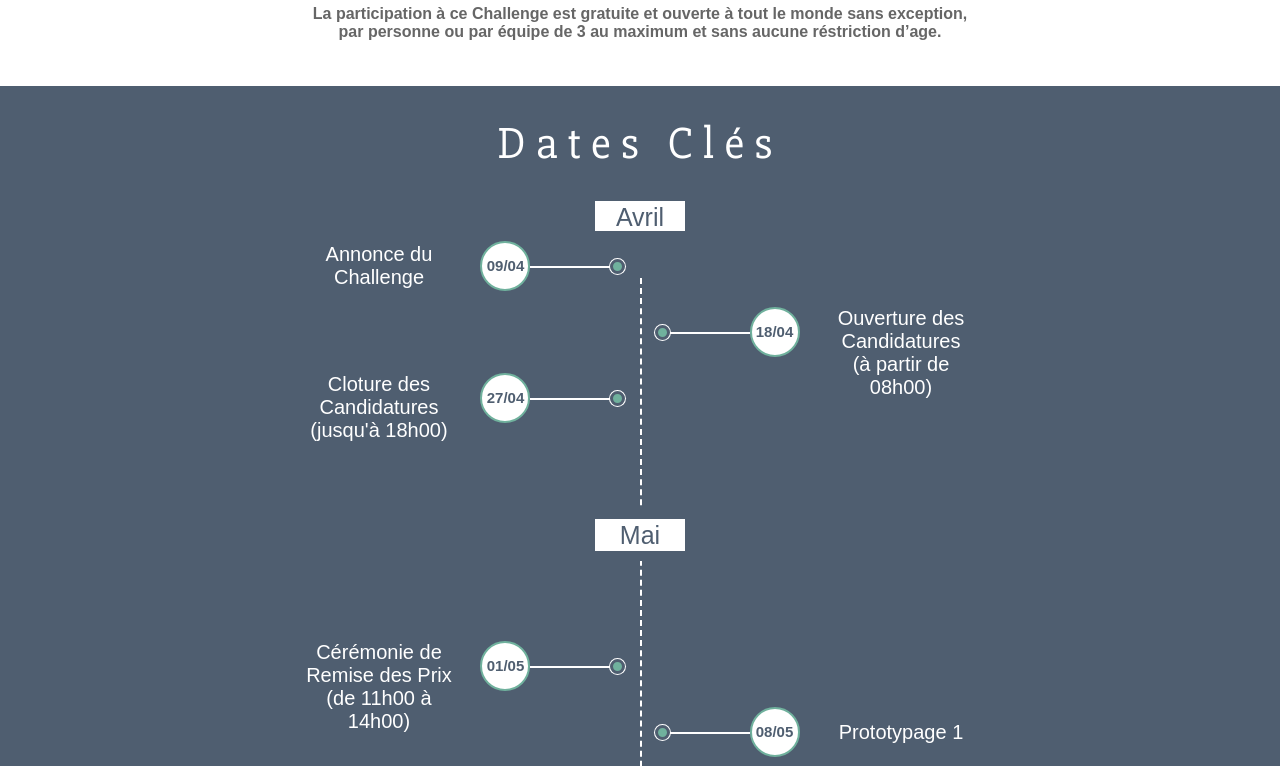
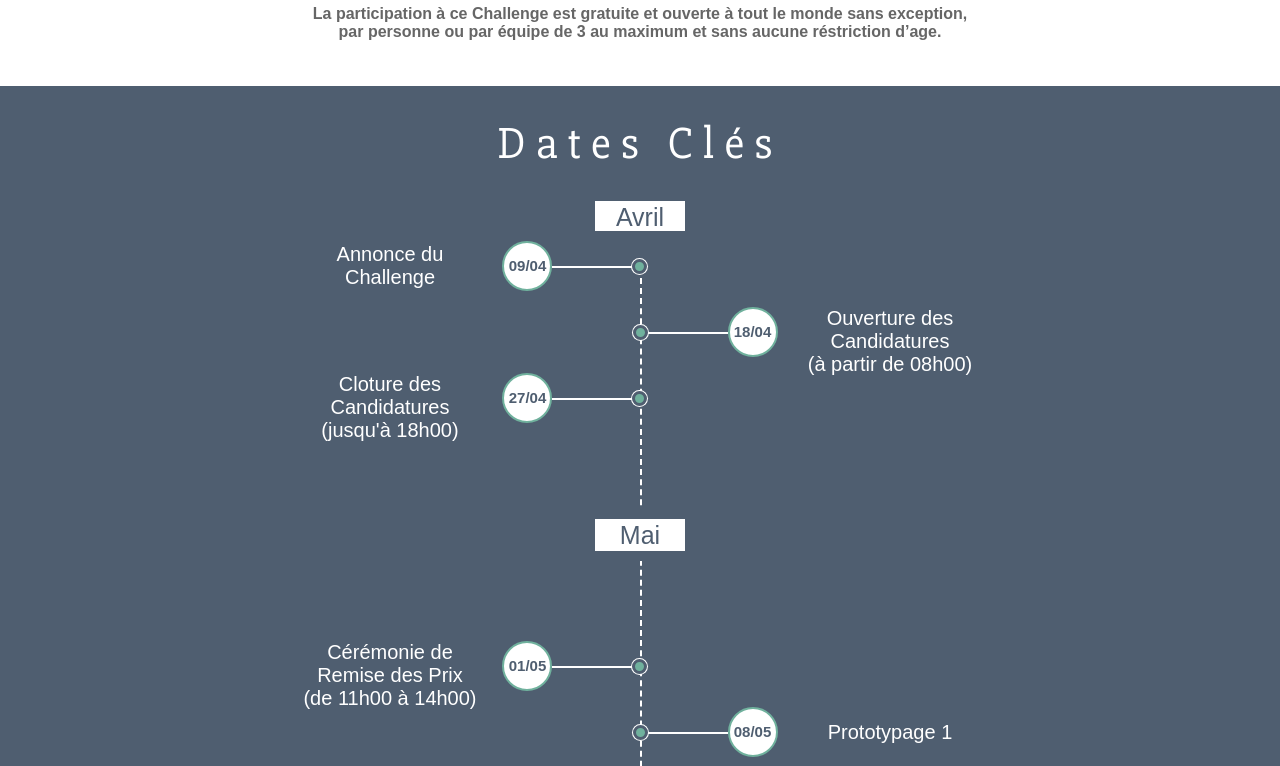
Before and after one commit to OpenFabTN/IoTiTaah-Challenge, a plain HTML site: page index.html in a window 1280 px wide. Shown: the part 1350-2116 px from the top of the page. Drawn offline with Linux system fonts and the light colour scheme.

Commit message:
position dates

```diff
--- a/css/style.css
+++ b/css/style.css
@@ -376,7 +376,7 @@ h3 {
 
 #dates .event .text{
   height: 50px;
-  width: 203px;
+  width: 225px;
   float: left;
   padding: 0 20px;
 }
```
